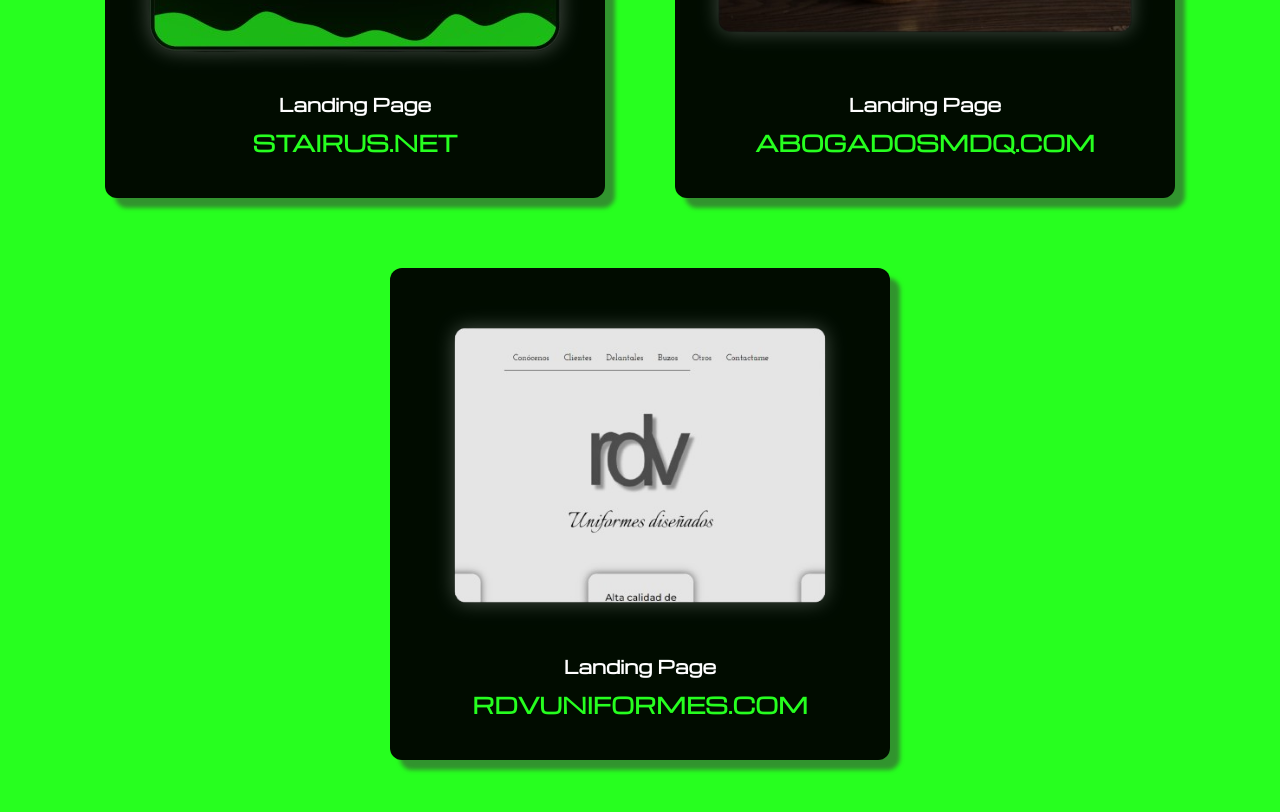
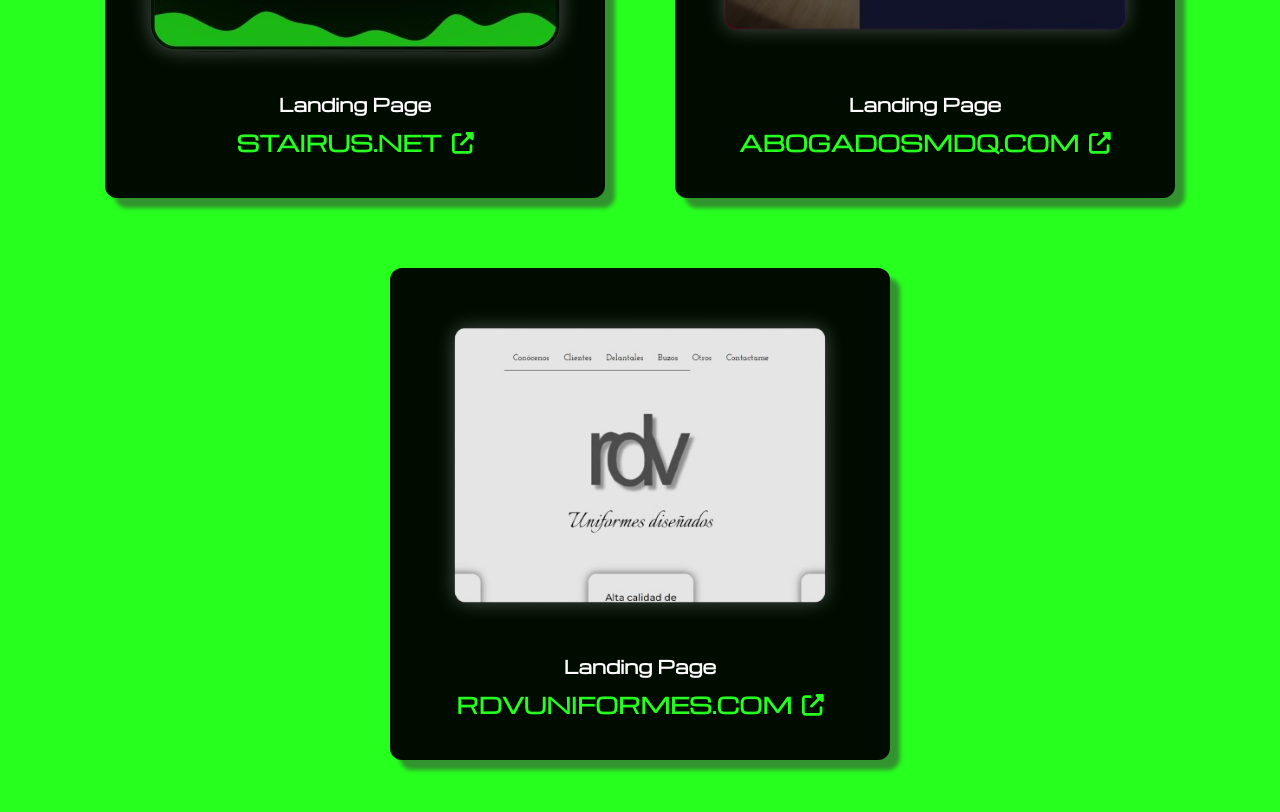
Before and after one commit to agusmcinnes/stairus-page, a React (Create React App) app: page / in a window 1280 px wide. Shown: the part 1240-2052 px from the top of the page. Built offline with nearby package versions, Linux system fonts and the light colour scheme.

Commit message:
pa subir

```diff
--- a/src/App.jsx
+++ b/src/App.jsx
@@ -13,7 +13,7 @@
 import cohete from './imagenes/cohete.webp'
 import firstWave from './imagenes/firstWave.webp'
 import stairusMockUp from './imagenes/mockUpStairus.webp'
-import AbogadosMockUp from './imagenes/mockUpAbogados.webp'
+import AbogadosMockUp from './imagenes/mockUpAbogadosMDQnew.webp'
 import RDVMockUp from './imagenes/RDVmockup.webp'
 import lastWave from './imagenes/lastWave.webp'
 
--- a/src/componentes/Card_Portfolio.jsx
+++ b/src/componentes/Card_Portfolio.jsx
@@ -1,4 +1,6 @@
 import React, { useEffect } from 'react';
+import { FontAwesomeIcon } from '@fortawesome/react-fontawesome';
+import {faUpRightFromSquare} from '@fortawesome/free-solid-svg-icons';
 
 const Card = ({ mockUp, cardType, url, link }) => {
     const type = cardType;
@@ -28,7 +30,11 @@
                 <img src={mockUp} alt="" className='card__img' />
                 <div className='card__info'>
                     <h3 className='card__type'>{type}</h3>
+                    <div className='icono'>
                     <h4 className='card__url'>{url}</h4>
+                    <FontAwesomeIcon icon={faUpRightFromSquare} />
+                    </div>
+
                 </div>
             </a>
         </div>
--- a/src/styles.css
+++ b/src/styles.css
@@ -271,13 +271,13 @@
 
     .close__button{
         display: block;
-        margin-left: 10%;
         display: block;
         border: none;
         background: transparent;
         color: #7adf77;
         font-size: 3rem;
         cursor: pointer;
+        margin: 30px;
     }
 
     .Nav{
@@ -300,7 +300,6 @@
         transform: translateX(100%);
         transition: opacity 0.5s ease-in-out, transform 0.5s ease-in-out, visibility 0.5s;
         margin: 0;
-        text-align: end;
     }
 
     .Nav__item{
@@ -337,7 +336,6 @@
         gap: 70px;
         padding-top: 200px;
         align-items: start;
-        padding-left: 20px;
     }
 
     .bandera{
@@ -394,7 +392,7 @@
 }
 
 .aparecer__izquierda {
-    opacity: 0.3;
+    opacity: 0;
     transform: translateX(-100%);
     transition: all 1s;
 }
@@ -430,9 +428,12 @@
     font-size: clamp(0.7rem, 1.4vw, 3rem);
 }
 
-.card__url{
-    font-size: clamp(0.8rem, 1.7vw, 3rem);
+.icono{
+    display: flex;
+    align-items: center;
+    gap: 10px;
     color: var(--first-color);
+    font-size: clamp(0.8rem, 1.7vw, 1.5rem);
 }
 
 @media screen and (max-width: 900px) {
```
Also changed, not shown: src/imagenes/mockUpAbogadosMDQnew.webp (added).
